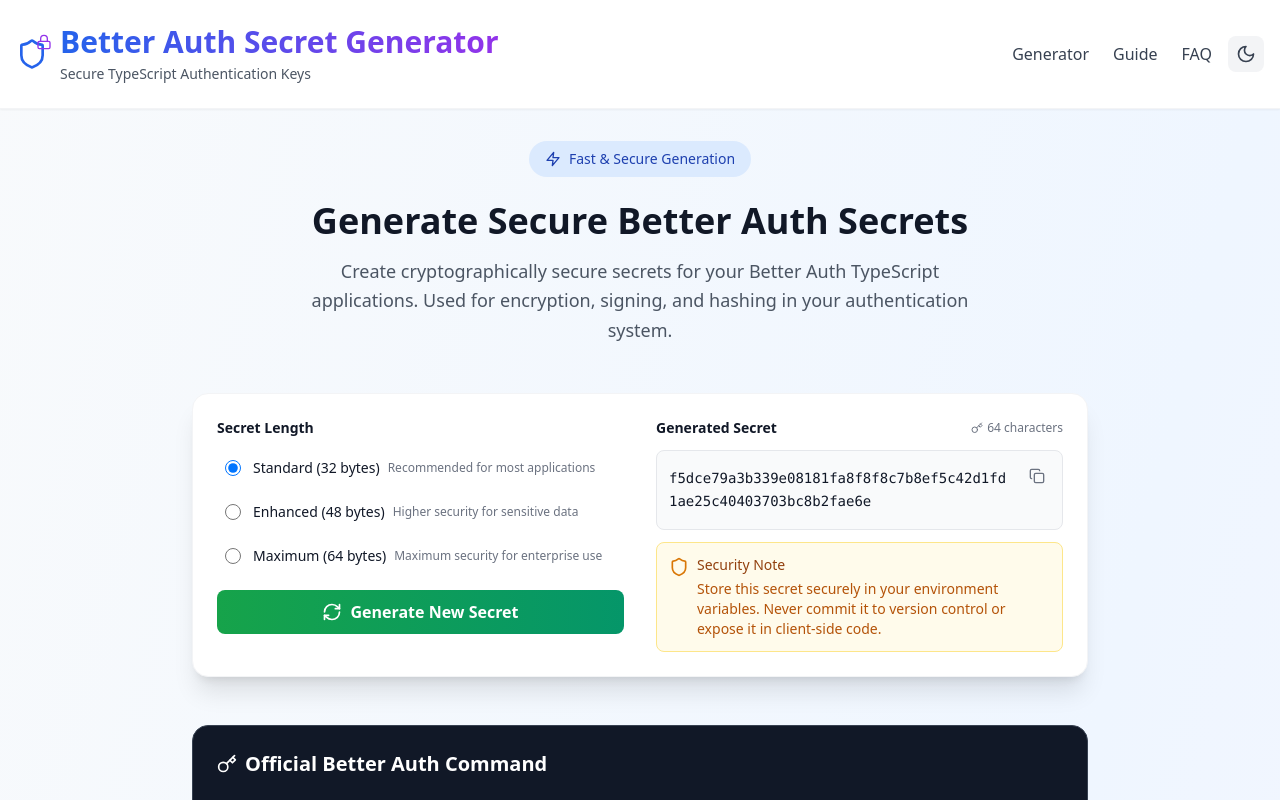
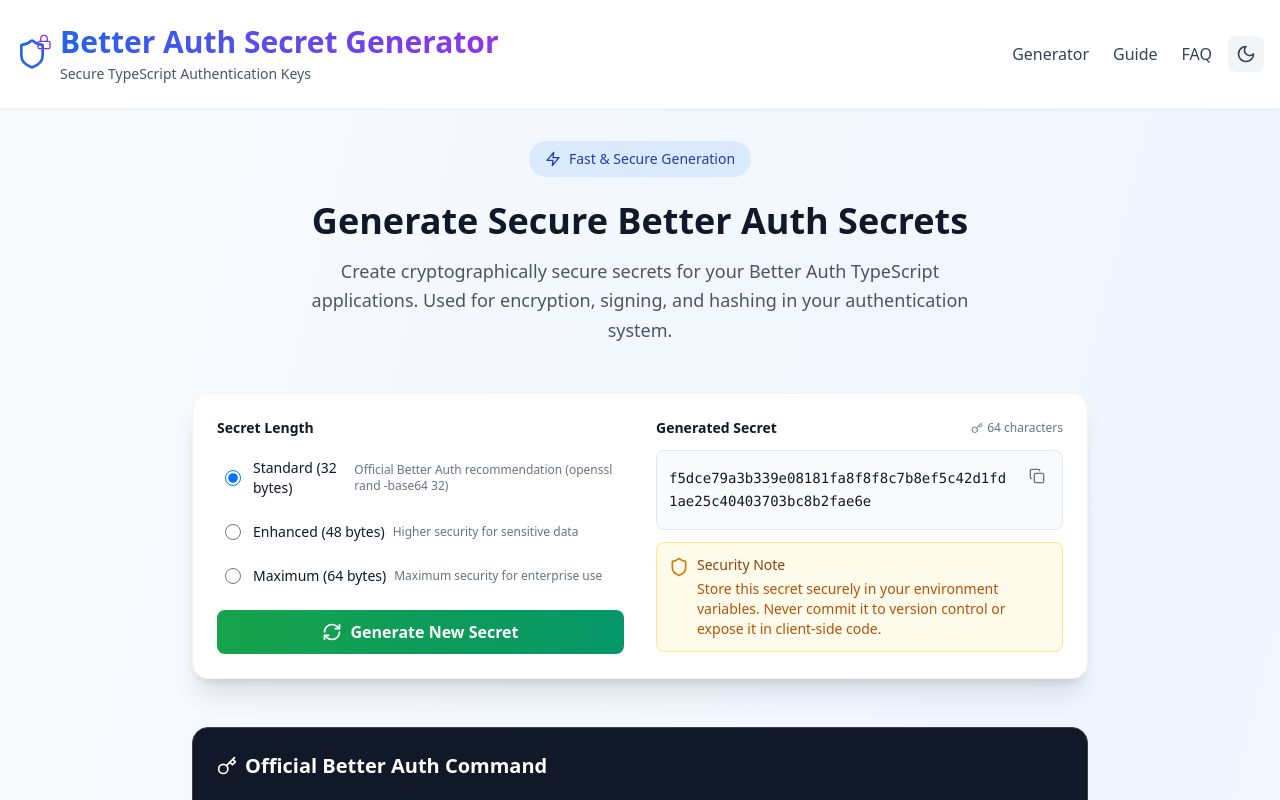
Before and after one commit to residentialproxies/Better-Auth-Secret-Generator, a React (Vite) app: page / in a window 1280 px wide. Shown: the top 800 px of the page. Built offline with nearby package versions, Linux system fonts and the light colour scheme.

Commit message:
Update Standard option description to match OpenSSL command

```diff
--- a/src/components/SecretGenerator.tsx
+++ b/src/components/SecretGenerator.tsx
@@ -8,7 +8,7 @@ interface SecretLength {
 }
 
 const SECRET_LENGTHS: SecretLength[] = [
-  { label: 'Standard (32 bytes)', bytes: 32, description: 'Recommended for most applications' },
+  { label: 'Standard (32 bytes)', bytes: 32, description: 'Official Better Auth recommendation (openssl rand -base64 32)' },
   { label: 'Enhanced (48 bytes)', bytes: 48, description: 'Higher security for sensitive data' },
   { label: 'Maximum (64 bytes)', bytes: 64, description: 'Maximum security for enterprise use' },
 ];
```
